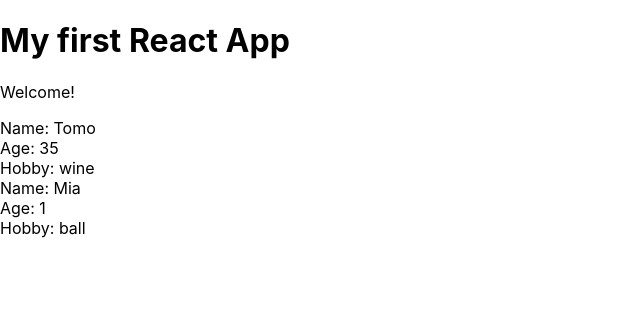
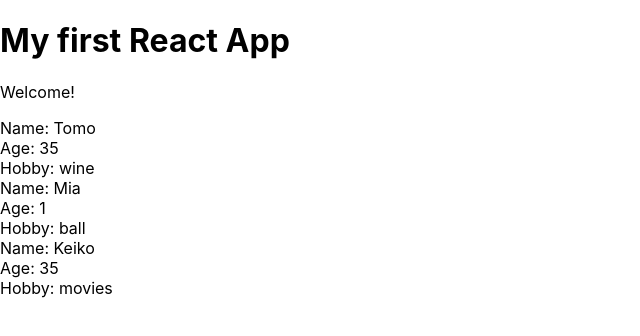
Before and after one commit to tomonorman/reactplayground, a React (Create React App) app: page / in a window 1280 px wide. Shown: the top 336 px of the page, without its empty margins (0-640 px from the left). Built offline with nearby package versions, Linux system fonts and the light colour scheme.

Commit message:
list created in Tomo.js

```diff
--- a/src/App.js
+++ b/src/App.js
@@ -2,13 +2,19 @@
 import Tomo from './Tomo';
 
 class App extends Component {
+  state = {
+    people : [
+      { name: 'Tomo', age: 35, hobby: 'wine', id: 1 },
+      { name: 'Mia', age: 1, hobby: 'ball', id: 2 },
+      { name: 'Keiko', age: 35, hobby: 'movies', id: 3 }
+    ]
+  }
   render() {
     return(
       <div className="App">
         <h1>My first React App</h1>
         <p>Welcome!</p>
-        <Tomo name="Tomo" age="35" hobby="wine" />
-        <Tomo name="Mia" age="1" hobby="ball" />
+        <Tomo people={ this.state.people } />
       </div>
     );
   }
--- a/src/Tomo.js
+++ b/src/Tomo.js
@@ -2,12 +2,20 @@
 
 class Tomo extends Component {
   render() {
-    const { name, age, hobby } = this.props;
+    const { people } = this.props;
+    const peopleList = people.map(person => {
+      return(
+        <div className="tomo" key={person.id}>
+          <div>Name: {person.name}</div>
+          <div>Age: {person.age}</div>
+          <div>Hobby: {person.hobby}</div>
+        </div>
+      );
+    })
+    // Output to App.js
     return(
-      <div className="tomo">
-        <div>Name: {name}</div>
-        <div>Age: {age}</div>
-        <div>Hobby: {hobby}</div>
+      <div className="people-list">
+        { peopleList }
       </div>
     );
   }
```
Also changed, not shown: 1 other file (tests, documents, lock files or other folders).
